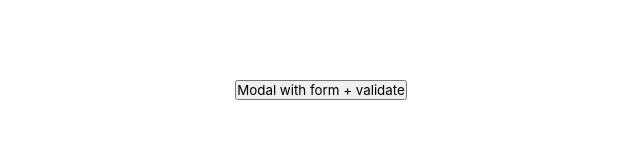
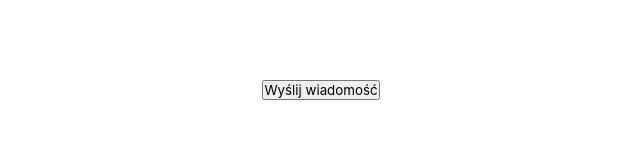
Before and after one commit to CrunchyBaguette/researchGroups, a Vue app in the folder frontend/: page / in a window 1280 px wide. Shown: the top 160 px of the page, without its empty margins (319-959 px from the left). Built offline with nearby package versions, Linux system fonts and the light colour scheme.

Commit message:
popup works but separately

```diff
--- a/frontend/src/App.vue
+++ b/frontend/src/App.vue
@@ -1,4 +1,4 @@
-<!-- <template>
+<template>
   <div id="app">
     <div class="columns" style="height: 100%">
       <div class="column">
@@ -17,10 +17,19 @@
           </div>
           <div class="column">
             <div id="content">
-              <button class="btn btnPrimary" @click="Popup = !Popup">Modal with form + validate</button>
-              <Popup
-                  v-if="Popup"
-                  @close="Popup = false"/>
+              <div class="wrapper">
+                <div class="wrapper-content">
+                    <div class="container">
+                        <div class="modal__btn-list">
+                            <button class="btn btnPrimary" @click="modalValidate = !modalValidate">Modal with form + validate</button>
+                        </div>
+                        <modalValidate
+                            v-if="modalValidate"
+                            @close="modalValidate = false"/>
+
+                      </div>
+                </div>
+              </div>
               <router-view />
             </div>
           </div>
@@ -33,7 +42,6 @@
 <script>
 import NavBar from "./components/layout/NavBar.vue";
 import SideBar from "./components/layout/SideBar.vue";
-import Modal from "@/components/popup/Modal.vue";
 import Popup from "@/components/popup/Popup.vue";
 
 export default {
@@ -41,7 +49,6 @@ export default {
   components: {
     NavBar,
     SideBar,
-    Modal,
     Popup,
   },
   data() {
@@ -95,20 +102,6 @@ body {
   white-space: normal;
 }
 
-.demo {
-    text-align: center;
-}
-
-ul.func-list {
-    margin-bottom: 30px;
-
-
-}
-
-ul.func-list li {
-        margin-bottom: 20px;
-}
-
 .wrapper-content {
     padding-top: 80px;
 }
@@ -119,6 +112,7 @@ ul.func-list li {
 }
 
 .modal__btn-list .btn {
-        margin: 0 20px;
-    }
-</style> -->
+    margin: 0 20px;
+}
+
+</style>
--- a/frontend/src/App2.vue
+++ b/frontend/src/App2.vue
@@ -1,31 +1,22 @@
 <template>
-    <div class="wrapper">
-        <div class="wrapper-content">
-            <section>
-                <div class="container">
 
-                    <div class="modal__btn-list">
-                        <button class="btn btnPrimary" @click="modalValidate = !modalValidate">Modal with form + validate</button>
-                    </div>
-
-                    <!-- Modal with validate -->
-                    <modalValidate
-                        v-if="modalValidate"
-                        @close="modalValidate = false"/>
-
-                </div>
-            </section>
+    <div class="container">
+        <div class="modal__btn-list">
+            <button class="btn btnPrimary" @click="modalValidate = !modalValidate">Wyślij wiadomość</button>
         </div>
+        <modalValidate
+            v-if="modalValidate"
+            @close="modalValidate = false"/>
     </div>
 </template>
 
 <script>
-import modal from '@/components/popup/Modal.vue'
 import modalValidate from '@/components/popup/Popup.vue'
 
 export default {
+    name: "App",
     components: {
-        modal, modalValidate
+        modalValidate
     },
     data () {
         return {
@@ -37,18 +28,16 @@ export default {
 
 <style>
 
-.wrapper-content {
+.container {
     padding-top: 80px;
 }
 
 .modal__btn-list {
     display: flex;
     justify-content: center;
-
-
 }
 
 .modal__btn-list .btn {
-        margin: 0 20px;
+    margin: 0 20px;
 }
 </style>
```
